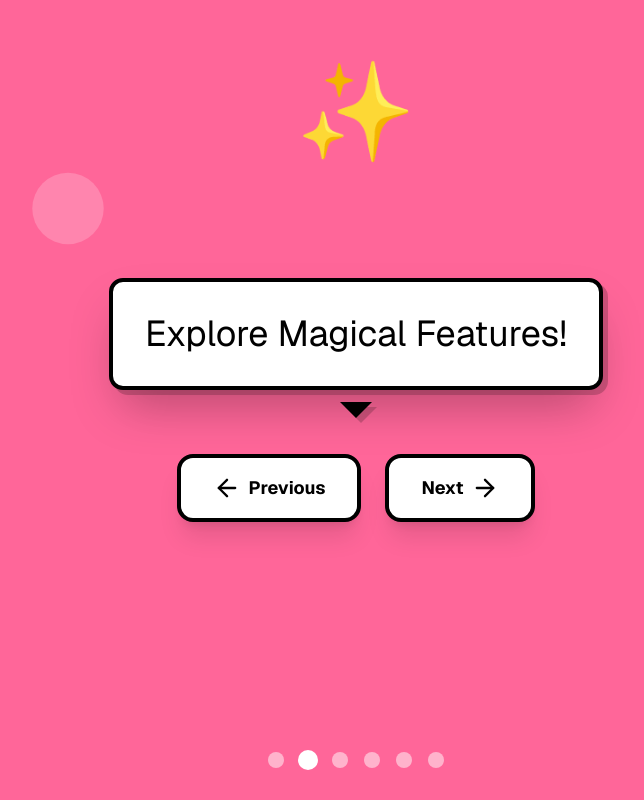
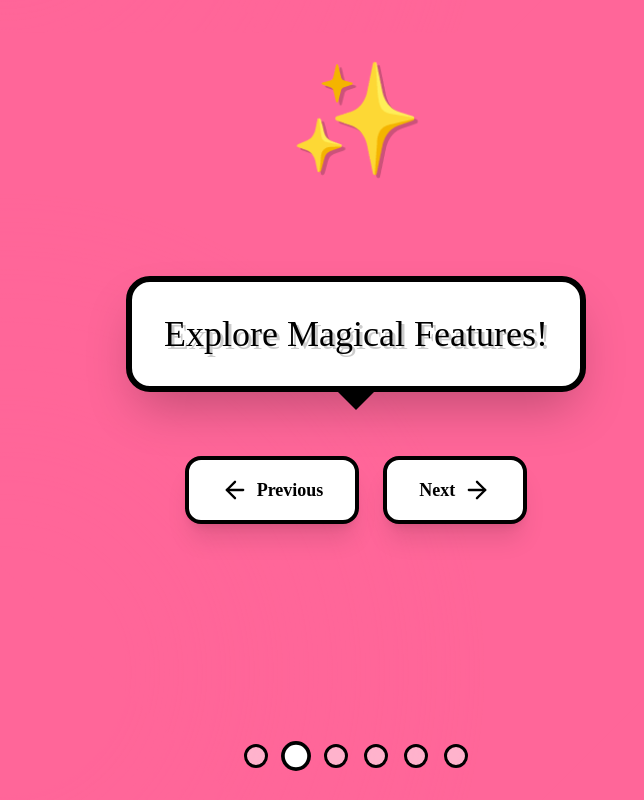
Before and after one commit to Gauravmrjatt/tod-ai, a Next.js app: page / in a window 1280 px wide. Both pictures are taken after a click on the button "Next". Shown: the whole page, without its empty margins (284-928 px from the left). Built offline with nearby package versions, Linux system fonts and the light colour scheme.

Commit message:
welcome screen improved

```diff
--- a/src/app/globals.css
+++ b/src/app/globals.css
@@ -121,3 +121,53 @@
     @apply bg-background text-foreground font-sans;
   }
 }
+
+@keyframes diagonalMove {
+  0% {
+    background-position: 0 0;
+  }
+
+  100% {
+    background-position: 60px 60px;
+  }
+}
+
+@keyframes jump {
+
+  0%,
+  100% {
+    transform: translateY(0);
+  }
+
+  50% {
+    transform: translateY(-20px);
+  }
+}
+
+@keyframes confettiSpin {
+  0% {
+    transform: rotate(0deg);
+  }
+
+  100% {
+    transform: rotate(360deg);
+  }
+}
+
+.font-cartoon {
+  font-family: 'Comic Neue', cursive;
+  text-shadow: 3px 3px 0 rgba(0, 0, 0, 0.2);
+}
+
+.jump {
+  animation: jump 0.8s ease-in-out infinite;
+}
+
+/* Custom cartoonish patterns */
+.cartoon-pattern {
+  background-image:
+    radial-gradient(circle at 10% 10%, #fff3 15%, transparent 20%),
+    linear-gradient(45deg, #fff2 25%, transparent 25%),
+    linear-gradient(-45deg, #fff2 25%, transparent 25%);
+  background-size: 60px 60px;
+}
--- a/src/components/welcome-screen.jsx
+++ b/src/components/welcome-screen.jsx
@@ -5,12 +5,12 @@ import { ArrowRight, ArrowLeft, Rocket, Loader } from "lucide-react";
 import { useRouter } from "next/navigation";
 
 const steps = [
-  { id: 1, bgColor: "#ffcc00", text: "Welcome to FunLand!", emoji: "🎠", svg: "/assets/svg/blob-haikei.svg" },
-  { id: 2, bgColor: "#ff6699", text: "Explore Magical Features!", emoji: "✨", svg: "/assets/svg/blurry-gradient-haikei.svg" },
-  { id: 3, bgColor: "#66ccff", text: "Customize Your Experience!", emoji: "🎭", svg: "/assets/svg/circle-scatter-haikei.svg" },
-  { id: 4, bgColor: "#66ff66", text: "Learn & Play!", emoji: "📖", svg: "/assets/svg/wave-haikei.svg" },
-  { id: 5, bgColor: "#ff9966", text: "Unlock Cool Stuff!", emoji: "🔓", svg: "/assets/svg/symbol-scatter-haikei.svg" },
-  { id: 6, bgColor: "#9966ff", text: "Ready? Let’s Go!", emoji: "🏁", svg: "/assets/svg/blob-scene-haikei.svg" }
+  { id: 1, bgColor: "#ffcc00", text: "Welcome to Tod-Ai!", emoji: "🎠" },
+  { id: 2, bgColor: "#ff6699", text: "Explore Magical Features!", emoji: "✨" },
+  { id: 3, bgColor: "#66ccff", text: "Customize Your Experience!", emoji: "🎭" },
+  { id: 4, bgColor: "#66ff66", text: "Learn & Play!", emoji: "📖" },
+  { id: 5, bgColor: "#ff9966", text: "Unlock Cool Stuff!", emoji: "🔓" },
+  { id: 6, bgColor: "#9966ff", text: "Ready? Let’s Go!", emoji: "🏁" }
 ];
 
 export default function WelcomeScreen() {
@@ -18,75 +18,74 @@ export default function WelcomeScreen() {
   const [stepIndex, setStepIndex] = useState(0);
   const [isLoading, setIsLoading] = useState(false);
 
-  const handleNext = () => {
-    if (stepIndex < steps.length - 1) setStepIndex(stepIndex + 1);
-  };
-
-  const handlePrevious = () => {
-    if (stepIndex > 0) setStepIndex(stepIndex - 1);
-  };
+  const handleNext = () => stepIndex < steps.length - 1 && setStepIndex(stepIndex + 1);
+  const handlePrevious = () => stepIndex > 0 && setStepIndex(stepIndex - 1);
 
   const handleStart = () => {
     setIsLoading(true);
-    setTimeout(() => router.push("/app"), 2000); // Simulate loading delay
+    setTimeout(() => router.push("/app"), 2000);
   };
 
   return (
     <motion.div
       animate={{ backgroundColor: steps[stepIndex].bgColor }}
-      transition={{ type: "spring", stiffness: 30, damping: 10 }}
+      transition={{ type: "spring", stiffness: 30 }}
       className="relative flex flex-col items-center justify-center h-screen text-white p-6 font-cartoon overflow-hidden"
     >
+      {/* Animated Gradient Background */}
+      <div className="absolute inset-0 z-0 opacity-50" style={{
+        background: `
+          radial-gradient(circle at 20% 80%, ${steps[stepIndex].bgColor}99 10%, transparent 40%),
+          linear-gradient(45deg, ${steps[stepIndex].bgColor}44 25%, transparent 25%),
+          linear-gradient(-45deg, ${steps[stepIndex].bgColor}44 25%, transparent 25%)
+        `,
+        backgroundSize: "60px 60px",
+        animation: "diagonalMove 20s linear infinite"
+      }} />
 
-
-      {/* Floating Emoji Container */}
+      {/* Floating Emoji */}
       <motion.div
-        className="absolute top-20 z-10 text-8xl"
-        animate={{ y: [0, -20, 0] }}
-        transition={{ duration: 3, repeat: Infinity, ease: "easeInOut" }}
+        className="absolute top-24 z-10 text-8xl"
+        animate={{ y: [0, -40, 0], scale: [1, 1.2, 1] }}
+        transition={{ duration: 3, repeat: Infinity }}
       >
         {steps[stepIndex].emoji}
       </motion.div>
 
-      {/* Comic-style Text Bubble */}
+      {/* Comic Text Bubble */}
       <motion.div
         key={steps[stepIndex].id}
-        initial={{ opacity: 0, scale: 0.8, rotate: -5 }}
-        animate={{ opacity: 1, scale: 1, rotate: 0 }}
-        exit={{ opacity: 0, scale: 0.8, rotate: 5 }}
+        initial={{ opacity: 0, scale: 0.8 }}
+        animate={{ opacity: 1, scale: 1 }}
+        exit={{ opacity: 0, scale: 0.8 }}
         transition={{ type: "spring", bounce: 0.6 }}
-        className="relative z-10 text-4xl text-center p-8 bg-white text-black rounded-xl shadow-2xl border-4 border-black"
-        style={{
-          transformOrigin: "bottom center",
-          filter: "drop-shadow(5px 5px 0 rgba(0,0,0,0.2))"
-        }}
+        className="relative z-10 text-4xl text-center p-8 bg-white text-black rounded-3xl shadow-2xl border-[6px] border-black"
       >
-        <div className="comic-triangle absolute -bottom-8 left-1/2 -translate-x-1/2 w-0 h-0 border-l-16 border-r-16 border-t-16 border-transparent border-t-black" />
         {steps[stepIndex].text}
+        <div className="absolute -bottom-6 left-1/2 -translate-x-1/2 w-0 h-0
+          border-l-[24px] border-r-[24px] border-t-[24px] border-transparent border-t-black" />
       </motion.div>
 
-      {/* Bouncy Navigation Buttons */}
+      {/* Navigation Buttons */}
       <div className="mt-16 flex gap-6 relative z-10">
-        <AnimatePresence mode="wait">
+        <AnimatePresence>
           {stepIndex > 0 && (
             <motion.button
-              key="previous"
               initial={{ x: -50, opacity: 0 }}
               animate={{ x: 0, opacity: 1 }}
               exit={{ x: -50, opacity: 0 }}
               whileHover={{ y: -5, scale: 1.05 }}
-              whileTap={{ scale: 0.95, y: 2 }}
-              transition={{ type: "spring", stiffness: 300 }}
+              whileTap={{ scale: 0.95 }}
               onClick={handlePrevious}
-              className="flex items-center gap-2 px-8 py-4 bg-white text-lg font-bold text-black rounded-2xl shadow-xl border-4 border-black hover:shadow-lg"
+              className="flex items-center gap-2 px-8 py-4 bg-white text-lg font-bold text-black rounded-2xl shadow-xl border-[4px] border-black"
             >
-              <ArrowLeft size={28} className="shake-x" /> Previous
+              <ArrowLeft size={28} /> Previous
             </motion.button>
           )}
         </AnimatePresence>
 
         <motion.div
-          key={stepIndex}
+          key={`button-${stepIndex}`}
           initial={{ scale: 0.8 }}
           animate={{ scale: 1 }}
           transition={{ type: "spring", bounce: 0.6 }}
@@ -94,27 +93,25 @@ export default function WelcomeScreen() {
           {stepIndex < steps.length - 1 ? (
             <motion.button
               whileHover={{ y: -5, scale: 1.05 }}
-              whileTap={{ scale: 0.95, y: 2 }}
-              transition={{ type: "spring", stiffness: 300 }}
+              whileTap={{ scale: 0.95 }}
               onClick={handleNext}
-              className="flex items-center gap-2 px-8 py-4 bg-white text-lg font-bold text-black rounded-2xl shadow-xl border-4 border-black hover:shadow-lg"
+              className="flex items-center gap-2 px-8 py-4 bg-white text-lg font-bold text-black rounded-2xl shadow-xl border-[4px] border-black"
             >
-              Next <ArrowRight size={28} className="shake-x" />
+              Next <ArrowRight size={28} />
             </motion.button>
           ) : (
             <motion.button
-              whileHover={{ scale: 1.1, rotate: 3 }}
+              whileHover={{ scale: 1.1 }}
               whileTap={{ scale: 0.9 }}
               onClick={handleStart}
-              className="flex items-center gap-2 px-8 py-4 bg-yellow-400 text-lg font-bold text-black rounded-2xl shadow-xl border-4 border-black hover:bg-yellow-300"
+              className="flex items-center gap-2 px-8 py-4 bg-yellow-300 text-lg font-bold text-black rounded-2xl shadow-xl border-[4px] border-black"
             >
               {isLoading ? (
                 <motion.div
                   animate={{ rotate: 360 }}
                   transition={{ duration: 1, repeat: Infinity }}
-                  className="flex items-center gap-2"
                 >
-                  <Rocket size={28} /> Blasting off...
+                  <Rocket size={28} />
                 </motion.div>
               ) : (
                 <>
@@ -132,7 +129,7 @@ export default function WelcomeScreen() {
           <motion.div
             key={index}
             onClick={() => setStepIndex(index)}
-            className={`w-4 h-4 rounded-full cursor-pointer ${index === stepIndex ? "bg-white scale-125" : "bg-white/50"
+            className={`w-6 h-6 rounded-full cursor-pointer border-[3px] border-black ${index === stepIndex ? "bg-white scale-125" : "bg-white/50"
               }`}
             whileHover={{ scale: 1.2 }}
             transition={{ type: "spring", stiffness: 500 }}
@@ -140,15 +137,30 @@ export default function WelcomeScreen() {
         ))}
       </div>
 
-      {/* Add some floating shapes for cartoony effect */}
-      <motion.div
-        className="absolute top-1/4 left-1/4 w-16 h-16 bg-white/20 rounded-full"
-        animate={{
-          y: [0, -40, 0],
-          scale: [1, 1.2, 1]
-        }}
-        transition={{ duration: 4, repeat: Infinity, ease: "easeInOut" }}
-      />
+      {/* Animated Confetti */}
+      {stepIndex === steps.length - 1 && !isLoading && (
+        <div className="absolute inset-0 pointer-events-none">
+          {[...Array(20)].map((_, i) => (
+            <motion.div
+              key={i}
+              className="absolute w-3 h-3 rounded-full"
+              style={{
+                background: `hsl(${Math.random() * 360}deg 100% 50%)`,
+                top: `${Math.random() * 100}%`,
+                left: `${Math.random() * 100}%`
+              }}
+              initial={{ y: -100, opacity: 0 }}
+              animate={{ y: "100vh", opacity: 1 }}
+              transition={{
+                duration: 2 + Math.random() * 2,
+                repeat: Infinity,
+                ease: "linear",
+                rotate: Math.random() * 360
+              }}
+            />
+          ))}
+        </div>
+      )}
     </motion.div>
   );
 }
```
